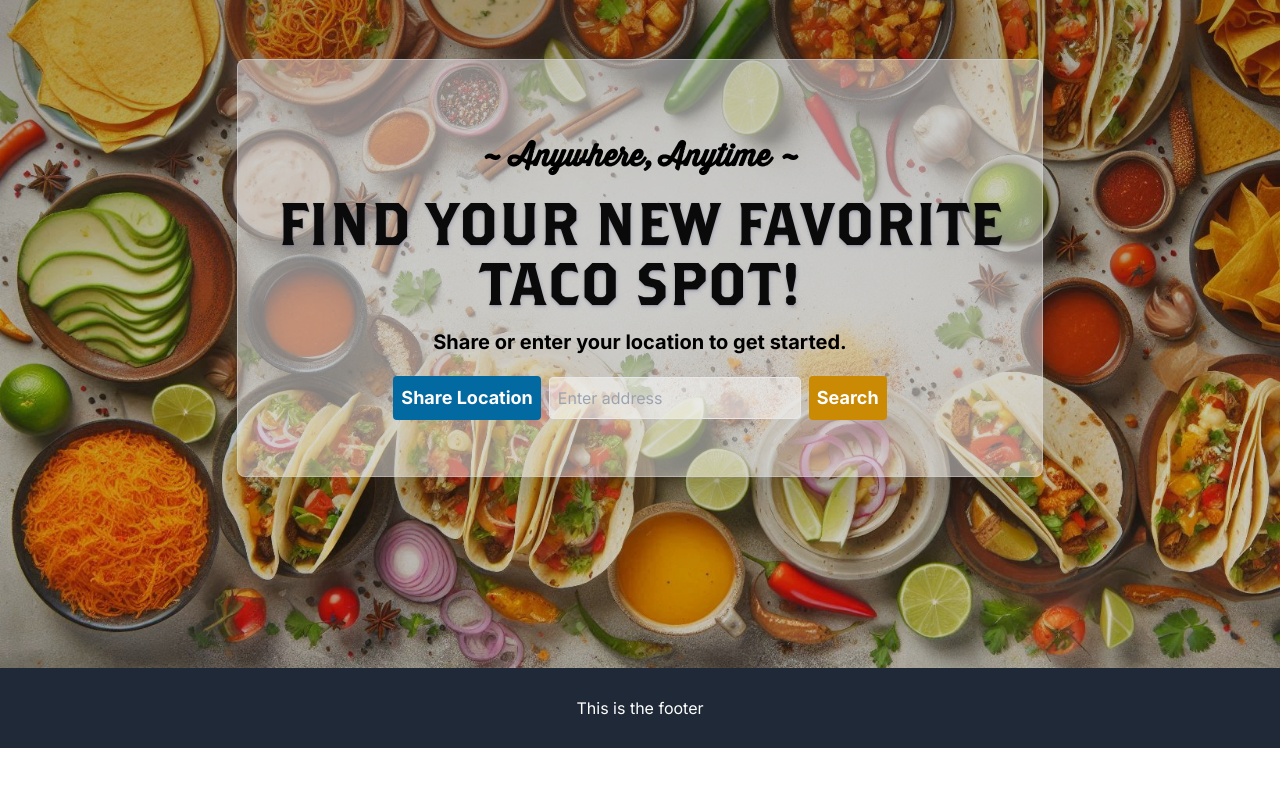
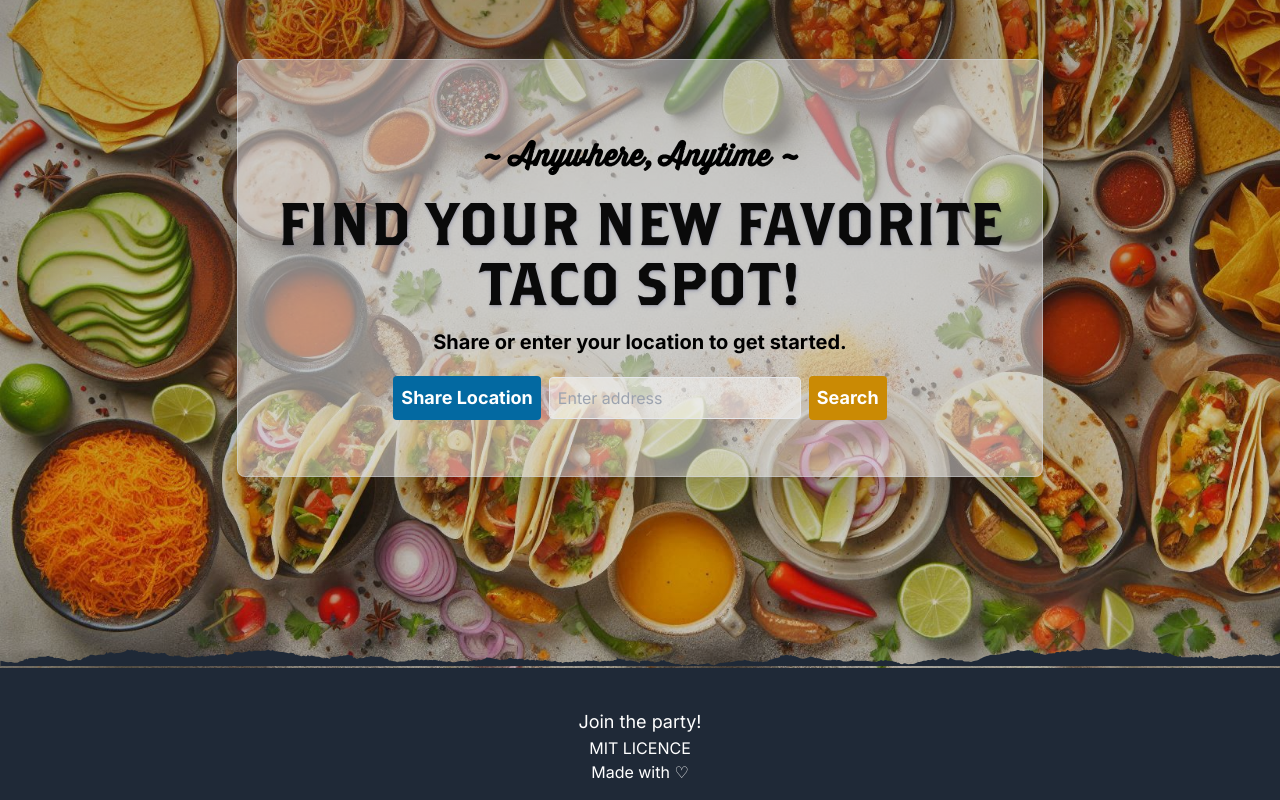
Before and after one commit to elsong86/taco-about-it, a Next.js app in the folder frontend/: page / in a window 1280 px wide. Shown: the part 236-1036 px from the top of the page. Before the commit the page ends 984 px from the top, so only its background shows below. Built offline with nearby package versions, Linux system fonts and the light colour scheme.

Commit message:
added footer svg

```diff
--- a/frontend/src/app/components/Footer.tsx
+++ b/frontend/src/app/components/Footer.tsx
@@ -1,10 +1,37 @@
 import React from "react";
-
+import rip from '../../../public/footer.svg'
 
 const Footer: React.FC = () => {
   return (
-    <div className="relative bottom-0 left-0 w-full bg-gray-800 text-white p-4 h-20 flex items-center justify-center">
-      <h1>This is the footer</h1>
+    <div className="relative bottom-0 left-0 w-full bg-gray-800 text-white p-4  pt-10 flex items-center flex-col justify-center">
+      <div className="absolute inset-x-0 top-[-20px] w-full h-auto z-10  hidden md:block">
+        <img src={rip.src} alt="Ripped Paper Effect" className="w-full" />
+      </div>
+      <div>
+      <h1 className="text-lg"
+      >
+        Join the party!
+        </h1>
+      </div>
+
+      <div>
+        <span>M</span>
+        <span>I</span>
+        <span>T</span>
+        <span> </span>
+        <span>L</span>
+        <span>I</span>
+        <span>C</span>
+        <span>E</span>
+        <span>N</span>
+        <span>C</span>
+        <span>E</span>
+      </div>
+      <div>
+        <p>Made with ♡</p>
+
+      </div>
+
     </div>
   );
 };
```
Also changed, not shown: frontend/public/footer.svg (added).
